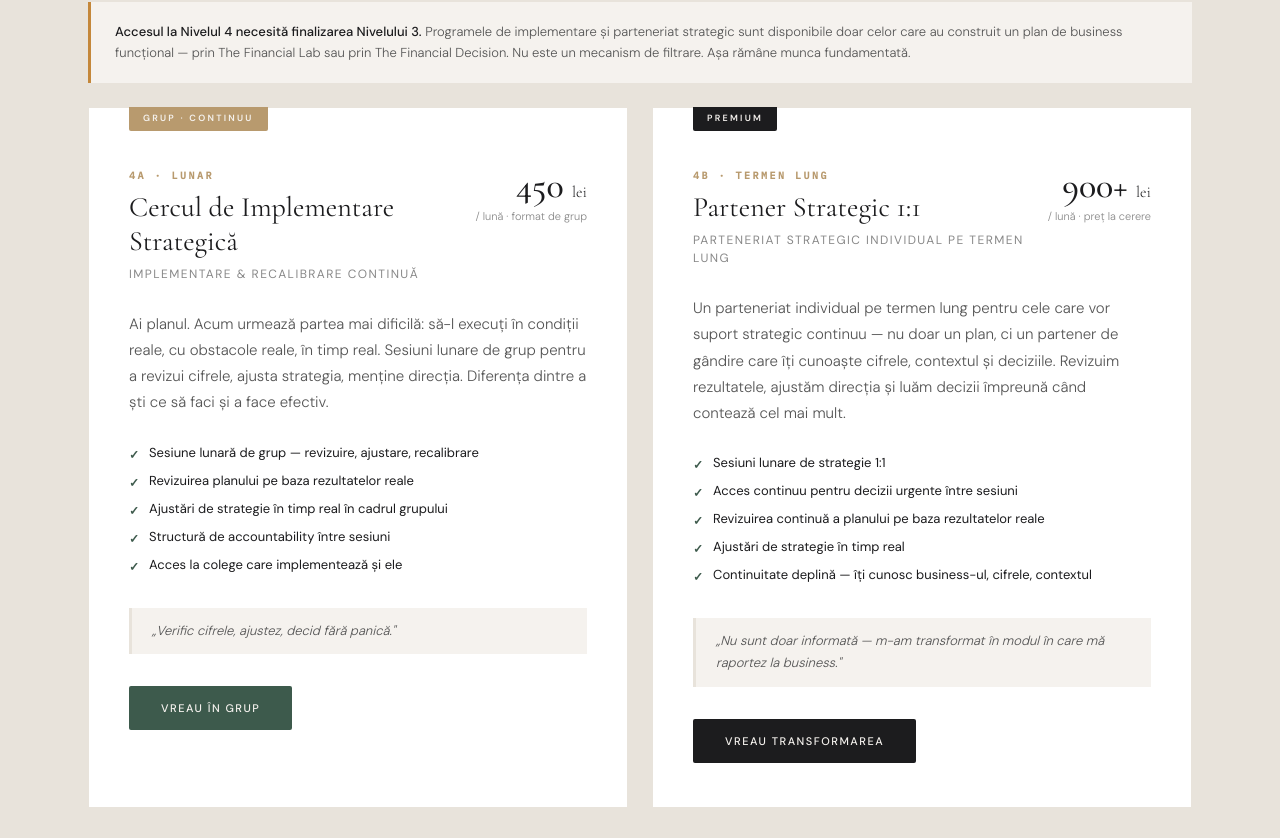
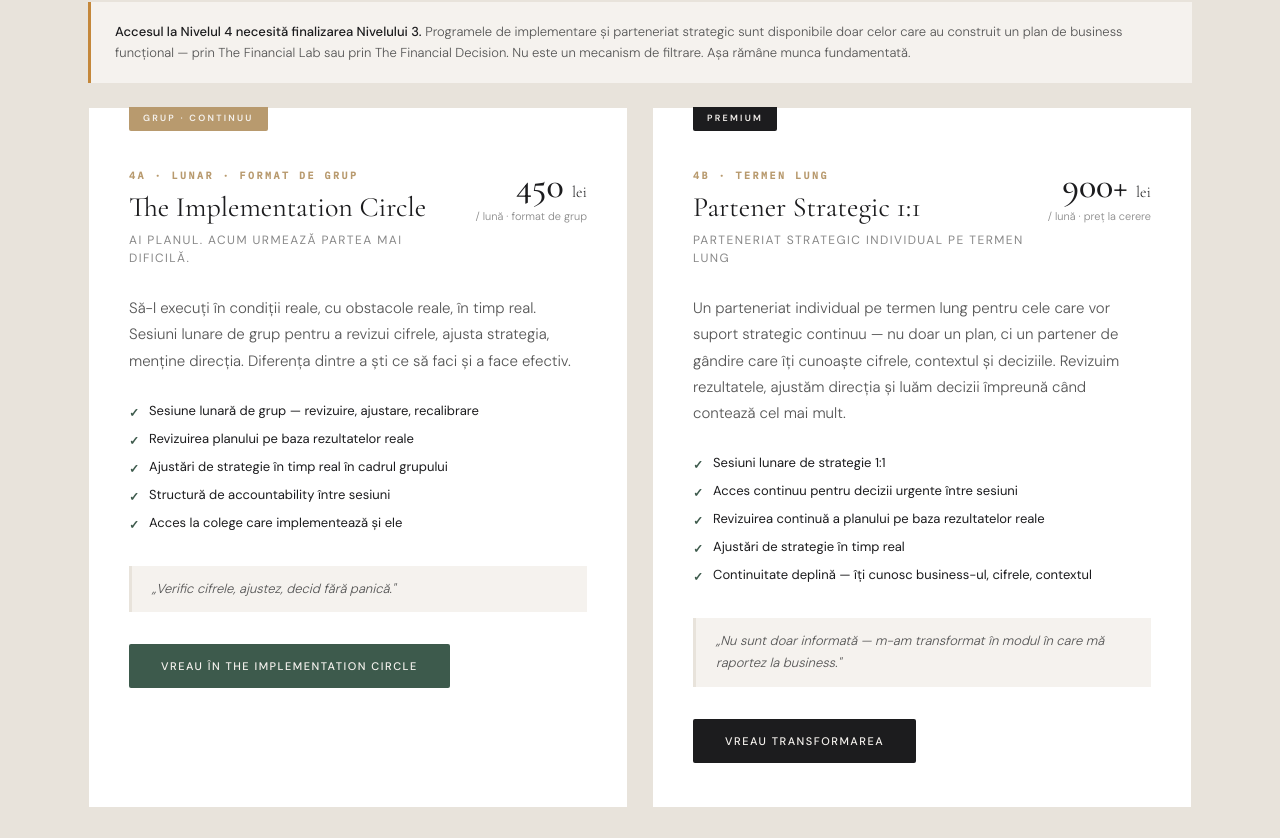
Before and after one commit to sandriciuc/smaranda-andriciuc, a Next.js app: page /ro/servicii/linia-1 in a window 1280 px wide. Shown: the part 2922-3760 px from the top of the page. Built offline with nearby package versions, Linux system fonts and the light colour scheme.

Commit message:
implementation

```diff
--- a/app/ro/servicii/linia-1/Content.tsx
+++ b/app/ro/servicii/linia-1/Content.tsx
@@ -148,7 +148,7 @@ const decisionCards = [
     borderColor: 'border-t-amber',
     label: 'Dacă ai un plan și trebuie să-l execuți',
     name: 'Nivelul 4',
-    desc: 'Cercul de Implementare (grup) sau Partener Strategic 1:1 — disponibil după finalizarea Nivelului 3.',
+    desc: 'The Implementation Circle (grup) sau Partener Strategic 1:1 — disponibil după finalizarea Nivelului 3.',
   },
 ]
 
@@ -356,12 +356,12 @@ export default function LiniaUna() {
           <div className="grid grid-cols-1 md:grid-cols-2 gap-6 pb-12">
             <TierCard
               badge={{ text: 'Grup · Continuu', variant: 'group' }}
-              id="4A · Lunar"
-              title="Cercul de Implementare Strategică"
-              subtitle="Implementare & Recalibrare Continuă"
+              id="4A · Lunar · Format de grup"
+              title="The Implementation Circle"
+              subtitle="Ai planul. Acum urmează partea mai dificilă."
               priceMain={<>450 <span className="text-[16px] font-light">lei</span></>}
               priceNote="/ lună · format de grup"
-              desc="Ai planul. Acum urmează partea mai dificilă: să-l execuți în condiții reale, cu obstacole reale, în timp real. Sesiuni lunare de grup pentru a revizui cifrele, ajusta strategia, menține direcția. Diferența dintre a ști ce să faci și a face efectiv."
+              desc="Să-l execuți în condiții reale, cu obstacole reale, în timp real. Sesiuni lunare de grup pentru a revizui cifrele, ajusta strategia, menține direcția. Diferența dintre a ști ce să faci și a face efectiv."
               includes={[
                 'Sesiune lunară de grup — revizuire, ajustare, recalibrare',
                 'Revizuirea planului pe baza rezultatelor reale',
@@ -370,7 +370,7 @@ export default function LiniaUna() {
                 'Acces la colege care implementează și ele',
               ]}
               testimonial="Verific cifrele, ajustez, decid fără panică."
-              ctaText="Vreau în grup"
+              ctaText="Vreau în The Implementation Circle"
               ctaVariant="green"
             />
             <TierCard
```
